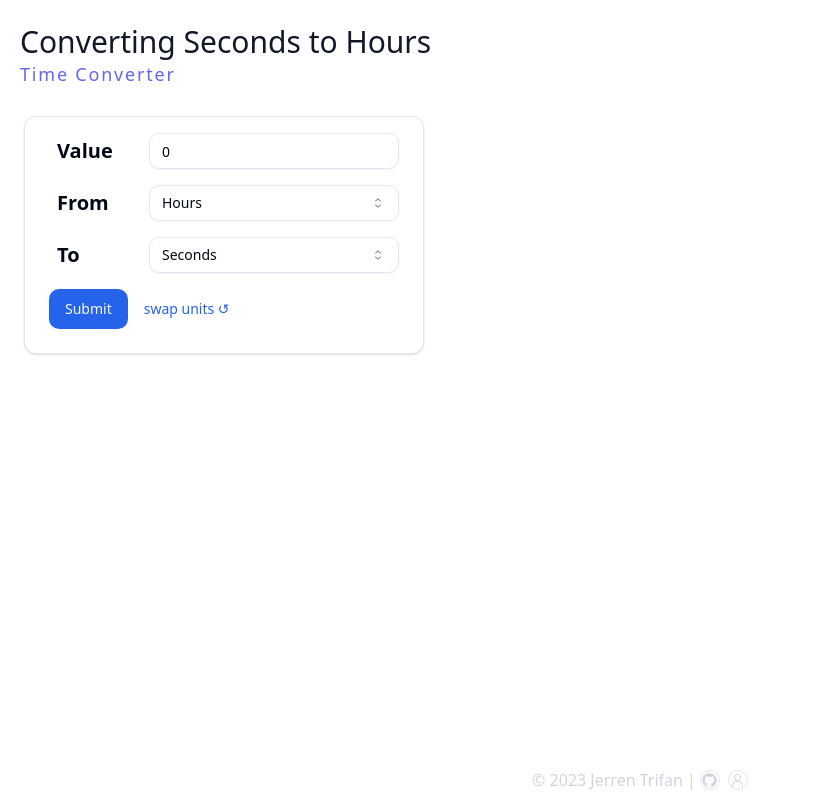
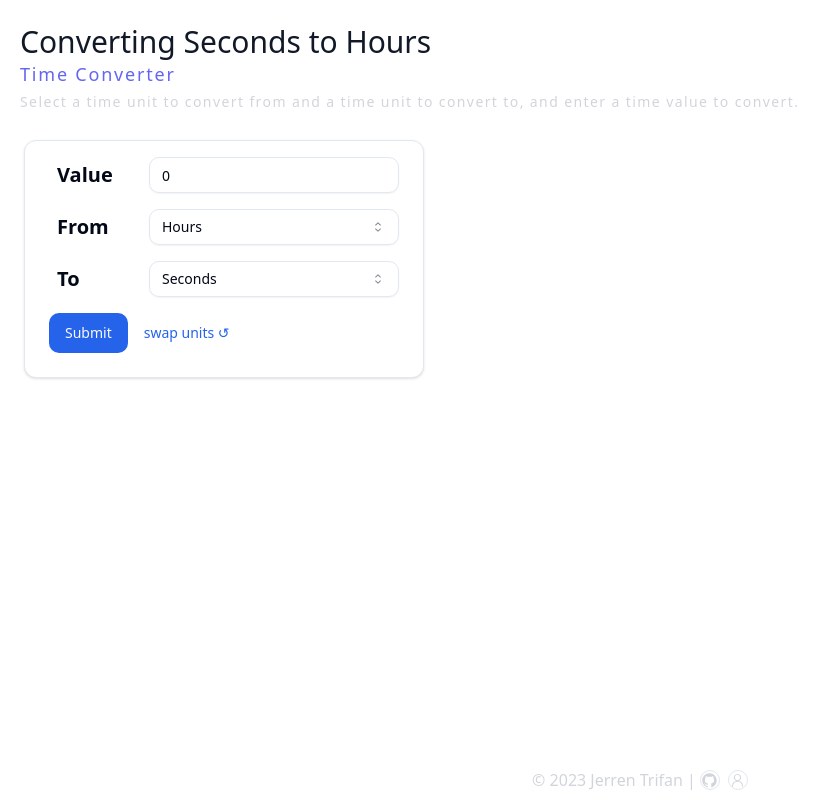
Before and after one commit to Trifall/time-converter, a React (Vite) app: page / in a window 1280 px wide. Shown: the whole page, without its empty margins (0-840 px from the left). Built offline with nearby package versions, Linux system fonts and the light colour scheme.

Commit message:
Add description to header

```diff
--- a/src/components/header.tsx
+++ b/src/components/header.tsx
@@ -8,12 +8,17 @@ type HeaderProps = {
 const Header = ({ firstUnit, secondUnit }: HeaderProps) => {
 	return (
 		<section className='body-font text-gray-600'>
-			<div className='container mx-auto flex flex-col px-5 py-6 md:flex-row'>
+			<div className='container mx-auto flex flex-col px-5 py-6 '>
 				<div className='mb-6 flex w-full flex-col pr-0 text-center md:mb-0 md:w-auto md:pr-10 md:text-left'>
 					<h1 className='title-font text-2xl font-medium text-gray-900 md:text-3xl'>
 						Converting {HeaderConvert(firstUnit, secondUnit)}
 					</h1>
 					<h2 className='title-font mb-1 text-lg font-medium tracking-widest text-indigo-500'>Time Converter</h2>
+				</div>
+				<div>
+					<h3 className='title-font mb-1 text-center text-sm tracking-widest text-gray-300 md:text-start'>
+						Select a time unit to convert from and a time unit to convert to, and enter a time value to convert.
+					</h3>
 				</div>
 			</div>
 		</section>
```
